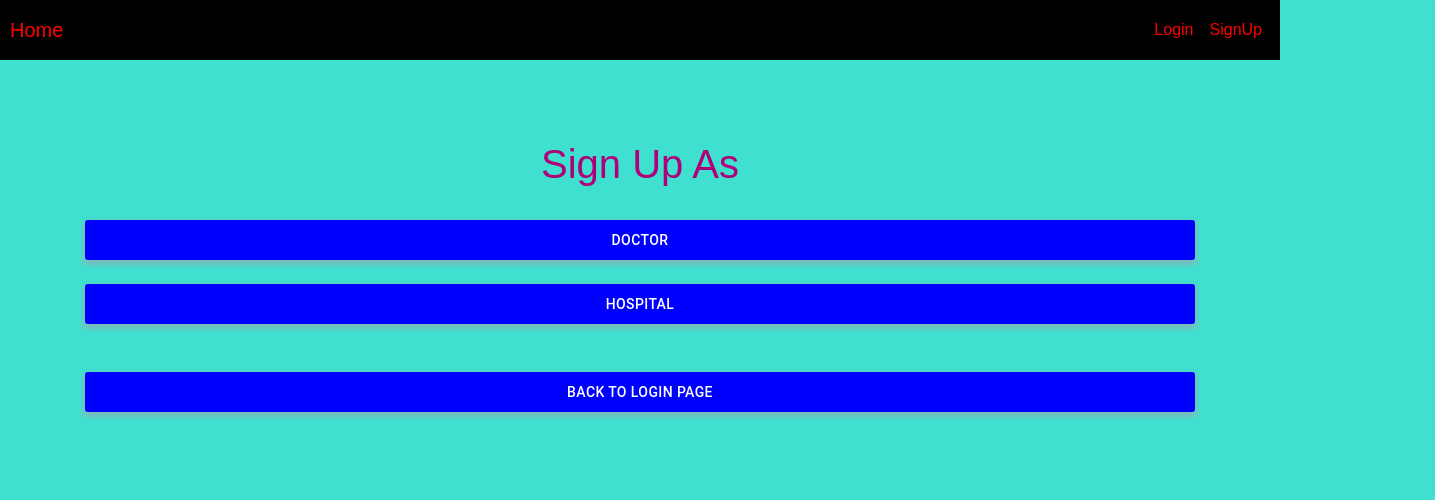
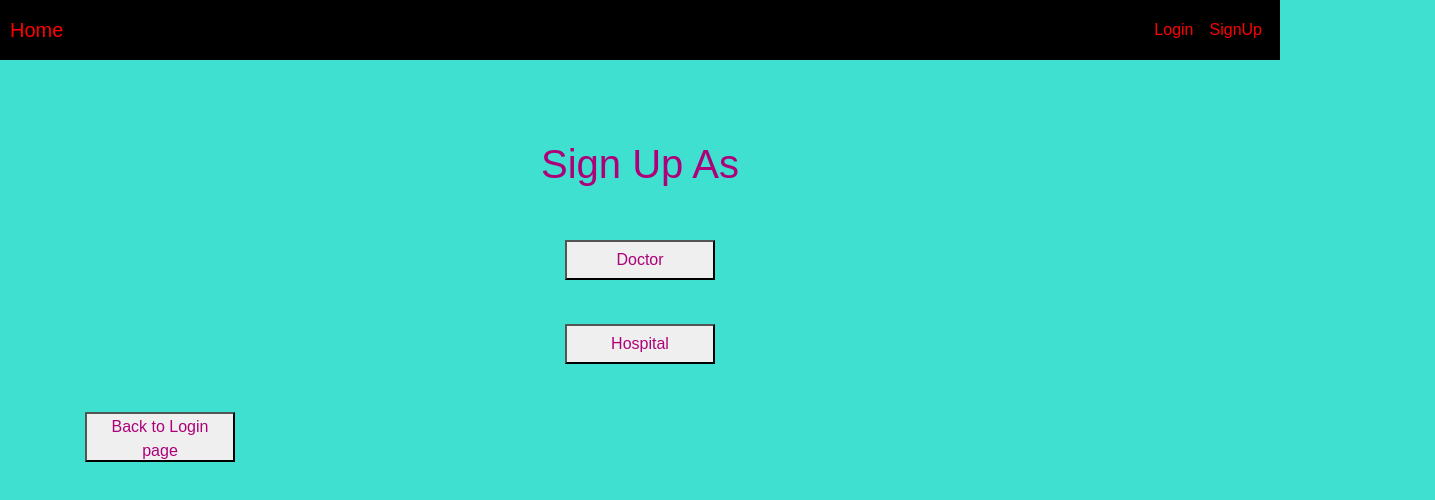
Before and after one commit to MohammadHijaz/Tabeeb-schedule, a React (Create React App) app: page /SignUp in a window 1280 px wide. Shown: the top 500 px of the page, 1435 px wide, since content can reach past the window. Built offline with nearby package versions, Linux system fonts and the light colour scheme.

Commit message:
Fixed Button Styling

```diff
--- a/src/Screens/CodesGen.js
+++ b/src/Screens/CodesGen.js
@@ -1,6 +1,7 @@
+
 import React, { Component } from 'react';
 import Styles from 'styled-components';
-import Button from '../Components/Button';
+import Button from '@material-ui/core/Button';
   const MainContainer = Styles.div`
   display : flex;
   background-color: turquoise;
@@ -75,7 +76,7 @@ export default class CodesGen extends Component {
               <p class="box">{this.state.code[3]}</p>
         </div>
         <br/>
-        <Button text="copy" color='red' onClick={() => this.Copy()}/>
+        <Button style={{color : 'red', backgroundColor : 'blue'}} onClick={() => this.Copy()}>Copy</Button>
         <span style={{color : this.state.copiedTextColor , fontWeight : 'bold'}}>{this.state.Text}</span>
       </MainContainer>
     );
--- a/src/Screens/LogInAsDr.js
+++ b/src/Screens/LogInAsDr.js
@@ -3,7 +3,7 @@ import MuiThemeProvider from "material-ui/styles/MuiThemeProvider";
 import AppBar from "material-ui/AppBar";
 import TextField from "material-ui/TextField";
 import styles from 'styled-components';
-import Button from '../Components/Button';
+import RaisedButton from "material-ui/RaisedButton";
 const Container = styles.div `
   display : flex;
   align-items: center;
@@ -40,6 +40,7 @@ export class LoginAsDr extends Component {
             defaultValue={this.state.firstName}
           />
           <br />
+
           <TextField
             hintText="enter your email"
             floatingLabelText="email"
@@ -55,8 +56,13 @@ export class LoginAsDr extends Component {
             defaultValue={this.state.password}
           />
           <br />
-          <Button
-            text="next"
+          <RaisedButton
+            label="next"
+            primary={true}
+            style={{margin : 15}}
+            onClick={() => {
+
+            }}
           />
         </React.Fragment>
       </MuiThemeProvider>
--- a/src/Screens/LoginAsHl.js
+++ b/src/Screens/LoginAsHl.js
@@ -3,7 +3,7 @@ import MuiThemeProvider from "material-ui/styles/MuiThemeProvider";
 import AppBar from "material-ui/AppBar";
 import TextField from "material-ui/TextField";
 import styles from 'styled-components';
-import Button from '../Components/Button';
+import RaisedButton from "material-ui/RaisedButton";
 const Container = styles.div `
   display : flex;
   align-items: center;
@@ -46,9 +46,12 @@ export class FormUserDetails extends Component {
             defaultValue={this.state.password}
           />
           <br />
-          <Button
-            text="next"
+          <RaisedButton
+            label="next"
+            primary={true}
+            style={{margin : 15}}
             onClick={() => {
+
             }}
           />
         </React.Fragment>
--- a/src/Screens/SignUp.js
+++ b/src/Screens/SignUp.js
@@ -1,6 +1,6 @@
 import React, { Component } from 'react'
 import "../css/SignUp.css"
-import Button from '../Components/Button';
+
 class SignUp extends Component {
   render() {
     return (
@@ -8,15 +8,15 @@ class SignUp extends Component {
         <h1 className='primary'> Sign Up As</h1>
         <br/>
         <a href="SignUpDr">
-            <Button className="Doc" text="Doctor"/>
+          <button className="Doc">Doctor</button>
         </a>
         <br/><br/>
         <a href="SignUpHl">
-        <Button className="Doc" text="Hospital"/>
+          <button className="Doc">Hospital</button>
         </a>
         <br/><br/><br/>
         <a href="/">
-            <Button className="button" text="Back to Login page"/>
+          <button className="button">Back to Login page</button>
         </a>
       </div>
     );
--- a/src/Screens/SignUpAsDr.js
+++ b/src/Screens/SignUpAsDr.js
@@ -1,7 +1,7 @@
 import React, { Component } from "react";
 import "../css/SignUpAsDr.css";
 import Dpic from '../Images/Dpic.png'
-import Button from '../Components/Button';
+
 export class SignUpAsDr extends Component {
    state = {
     FirstName : "",
@@ -93,8 +93,9 @@ export class SignUpAsDr extends Component {
               />
             </div>
             <br />
-            <Button id="button" text="Signup"  onClick={this.continue}/>
-
+            <button id="button" primary={true} onClick={this.continue}>
+              sign up
+            </button>
           </div>
         </div>
       </div>
```
